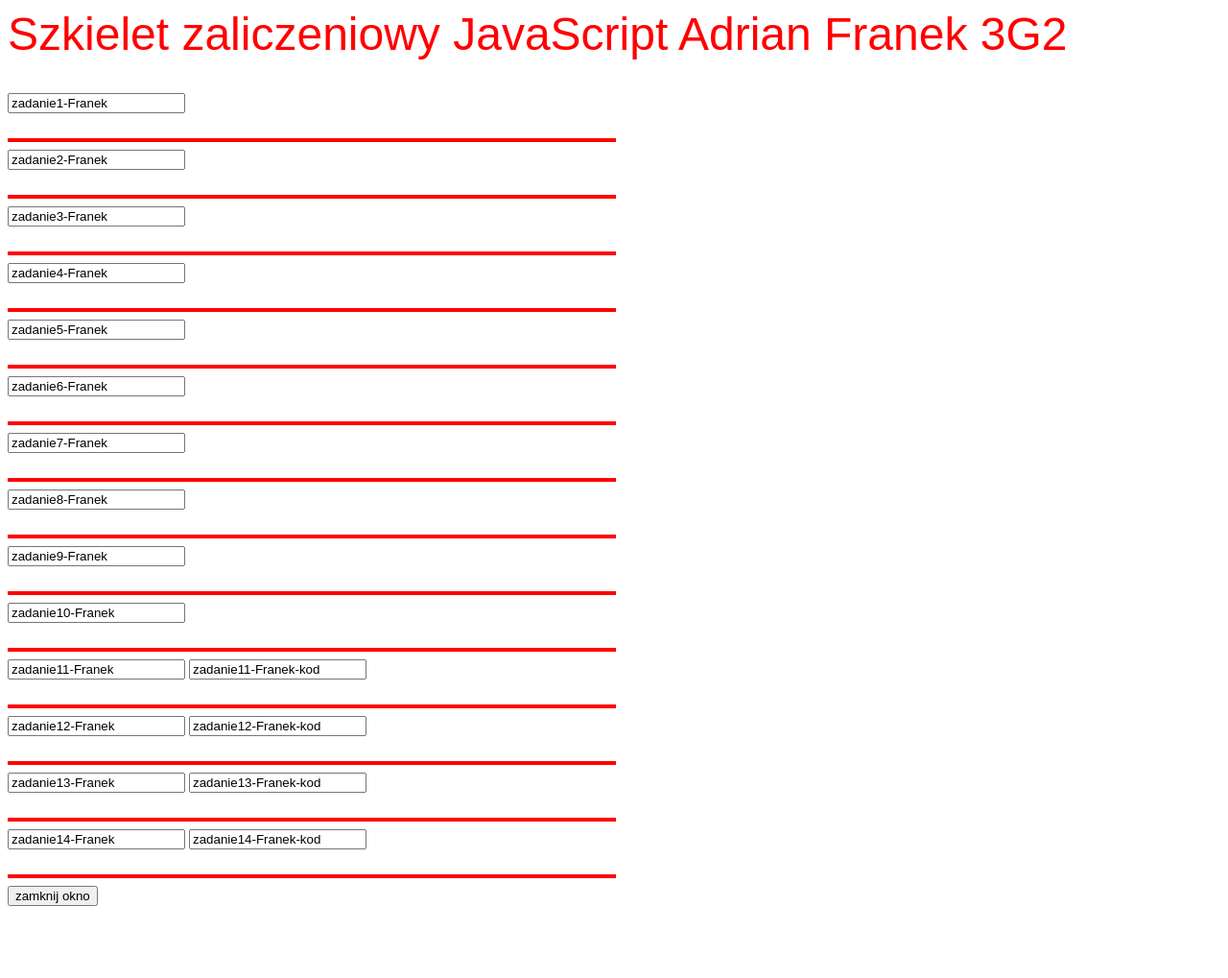
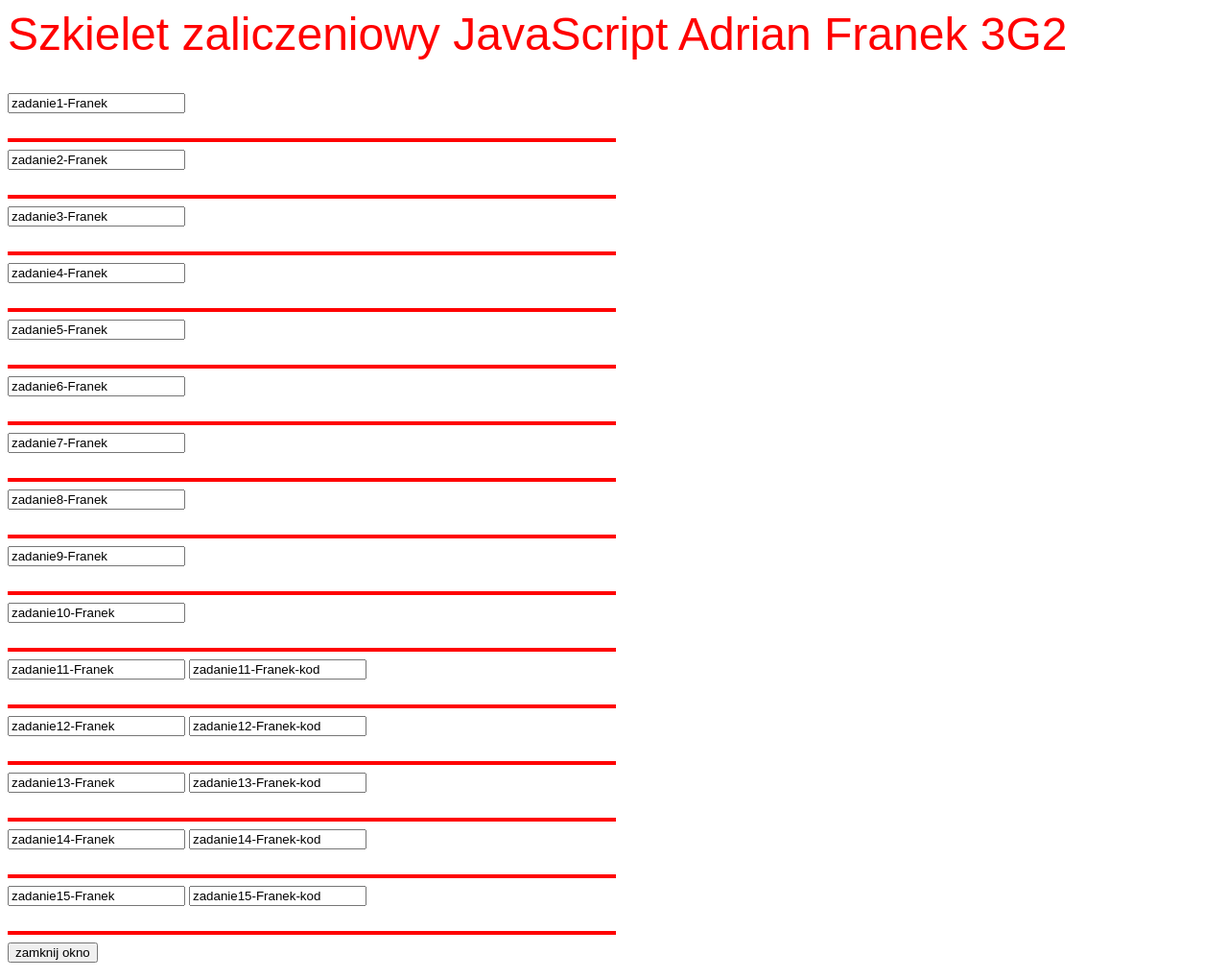
Before and after one commit to AdrianFranek/javascript, a plain HTML site: page index.html in a window 1280 px wide. Shown: the whole page at 96% size. Before the commit the page ends 960 px from the top, so only its background shows below. Drawn offline with Linux system fonts and the light colour scheme.

Commit message:
Update index.html

```diff
--- a/index.html
+++ b/index.html
@@ -74,6 +74,14 @@ function WinOpen_z14_kod()
                {
 window.open("zadanie14_Franek_kod.html","okienko_z14_kod","toolbar=no,directories=no,menubar=no,height=600,width=900,top=200,left=400");
                }
+function WinOpen_z15()
+               {
+window.open("zadanie15_Franek.html","okienko_z15","toolbar=no,directories=no,menubar=no,height=600,width=800,top=200,left=400");
+               }
+function WinOpen_z15_kod()
+               {
+window.open("zadanie15_Franek_kod.html","okienko_z15_kod","toolbar=no,directories=no,menubar=no,height=600,width=900,top=200,left=400");
+               }
 function okno_zamknij()
                        {
                              window.close()
@@ -115,6 +123,9 @@ function okno_zamknij()
         <input type="button_z14" name="zadanie14" value="zadanie14-Franek" onclick="WinOpen_z14(' ')">
         <input type="button_z14_kod" name="zadanie14_kod" value="zadanie14-Franek-kod" onclick="WinOpen_z14_kod(' ')"><br><br>
         <HR SIZE=4 WIDTH=50% ALIGN=LEFT COLOR=red>
+        <input type="button_z15" name="zadanie15" value="zadanie15-Franek" onclick="WinOpen_z15(' ')">
+        <input type="button_z15_kod" name="zadanie15_kod" value="zadanie15-Franek-kod" onclick="WinOpen_z15_kod(' ')"><br><br>
+        <HR SIZE=4 WIDTH=50% ALIGN=LEFT COLOR=red>
         <input type="button" value="zamknij okno" onclick="okno_zamknij()"/>
     </form>
 </body>
```
